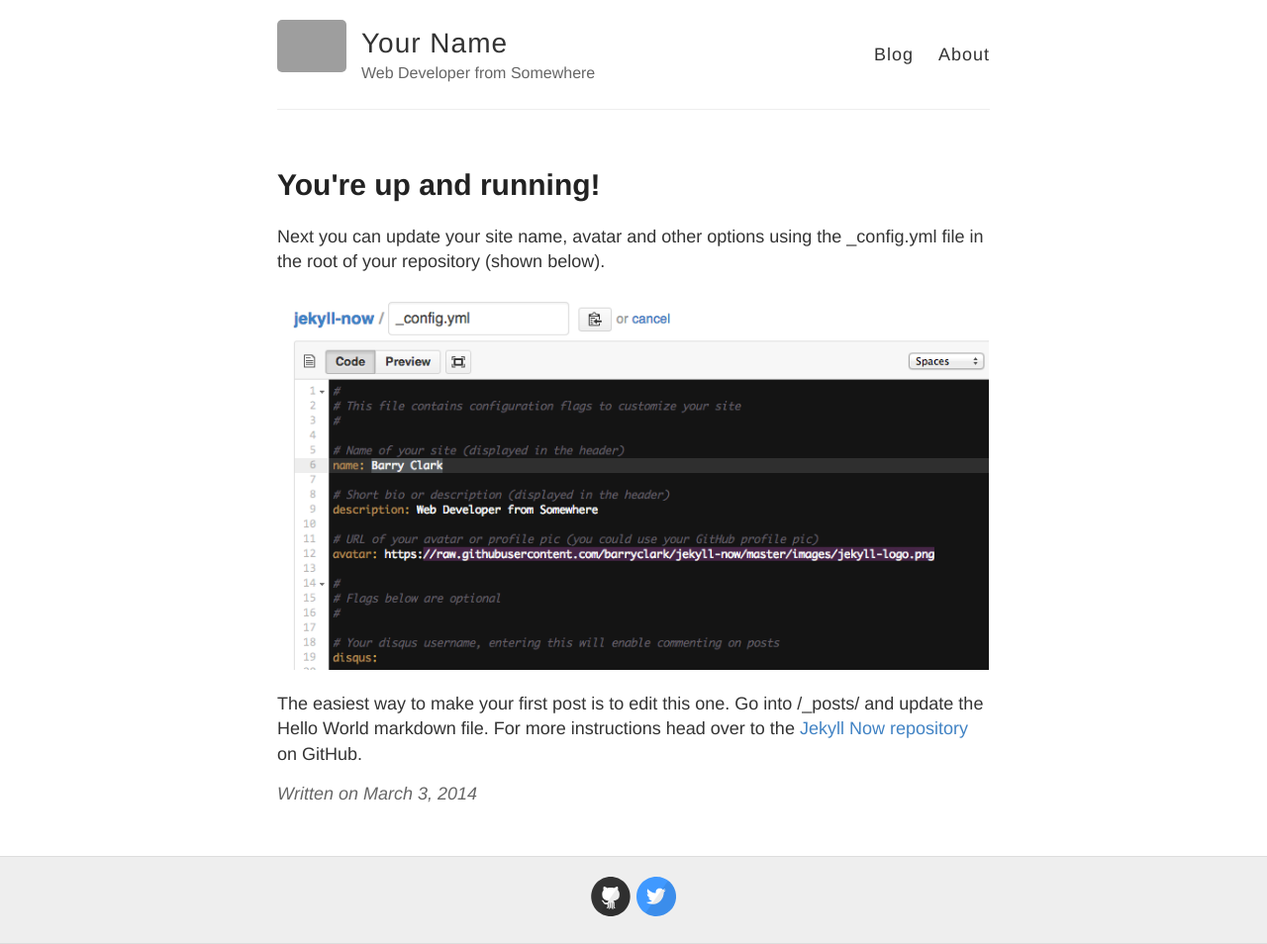
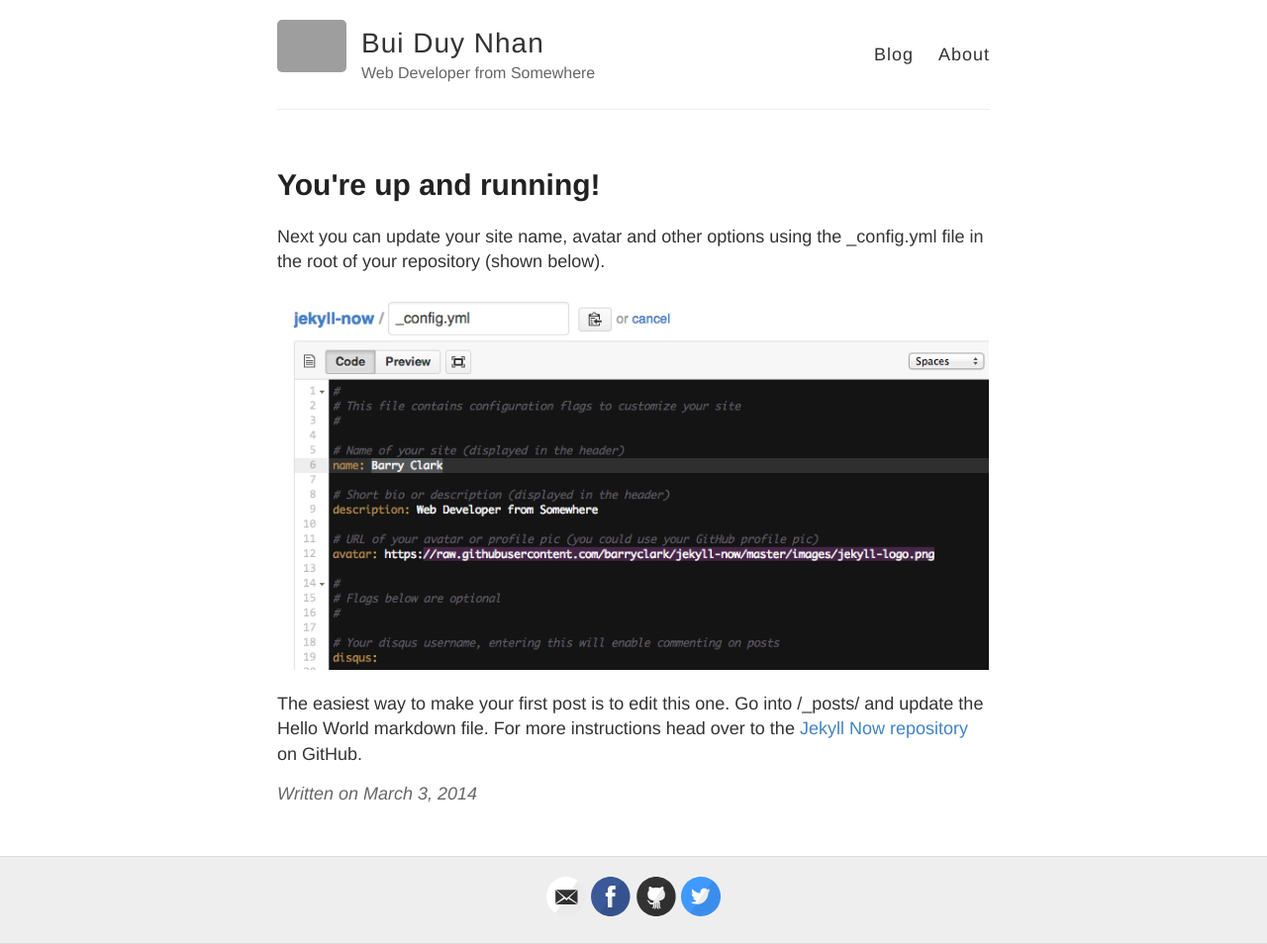
Before and after one commit to duynhanf/duynhanf.github.io, a Jekyll site: the page built from _posts/2014-3-3-Hello-World.md, in a window 1280 px wide. Shown: the whole page at 99% size. Built offline with Jekyll 4.4.1, drawn with Linux system fonts in a browser that asks for light colours; some of the changed lines change nothing that is shown; grey boxes are pictures that could not be loaded.

Commit message:
update config

```diff
--- a/_config.yml
+++ b/_config.yml
@@ -3,7 +3,7 @@
 #
 
 # Name of your site (displayed in the header)
-name: Your Name
+name: Bui Duy Nhan
 
 # Short bio or description (displayed in the header)
 description: Web Developer from Somewhere
@@ -17,19 +17,19 @@ avatar: https://raw.githubusercontent.com/barryclark/jekyll-now/master/images/je
 
 # Includes an icon in the footer for each username you enter
 footer-links:
-  dribbble:
-  email:
-  facebook:
-  flickr:
-  github: barryclark/jekyll-now
-  instagram:
-  linkedin:
-  pinterest:
+  # dribbble:
+  email: duynhanf@gmail.com
+  facebook: duynhanf
+  # flickr:
+  github: duynhanf
+  # instagram:
+  # linkedin:
+  # pinterest:
   rss: # just type anything here for a working RSS icon
-  twitter: jekyllrb
-  stackoverflow: # your stackoverflow profile, e.g. "users/50476/bart-kiers"
-  youtube: # channel/<your_long_string> or user/<user-name>
-  googleplus: # anything in your profile username that comes after plus.google.com/
+  twitter: duynhanf
+  # stackoverflow: # your stackoverflow profile, e.g. "users/50476/bart-kiers"
+  # youtube: # channel/<your_long_string> or user/<user-name>
+  # googleplus: # anything in your profile username that comes after plus.google.com/
 
 
 # Enter your Disqus shortname (not your username) to enable commenting on posts
```
